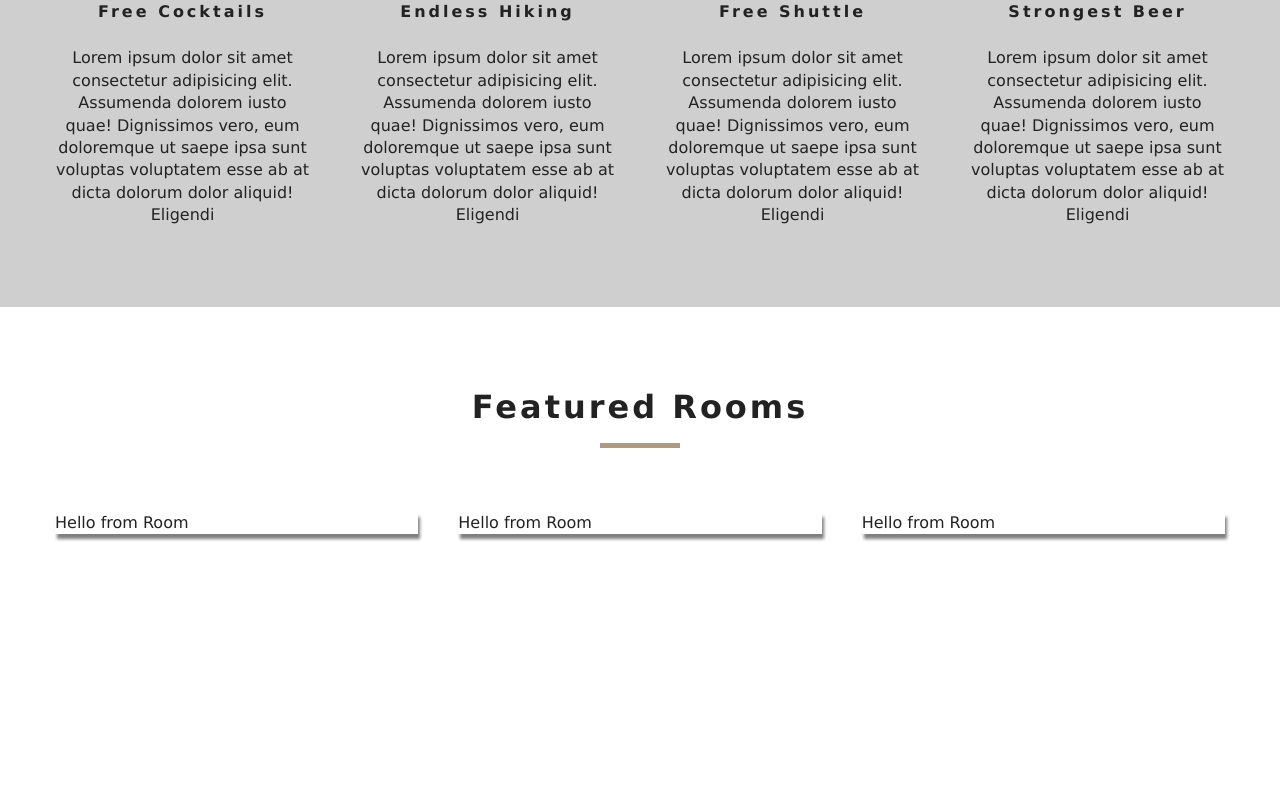
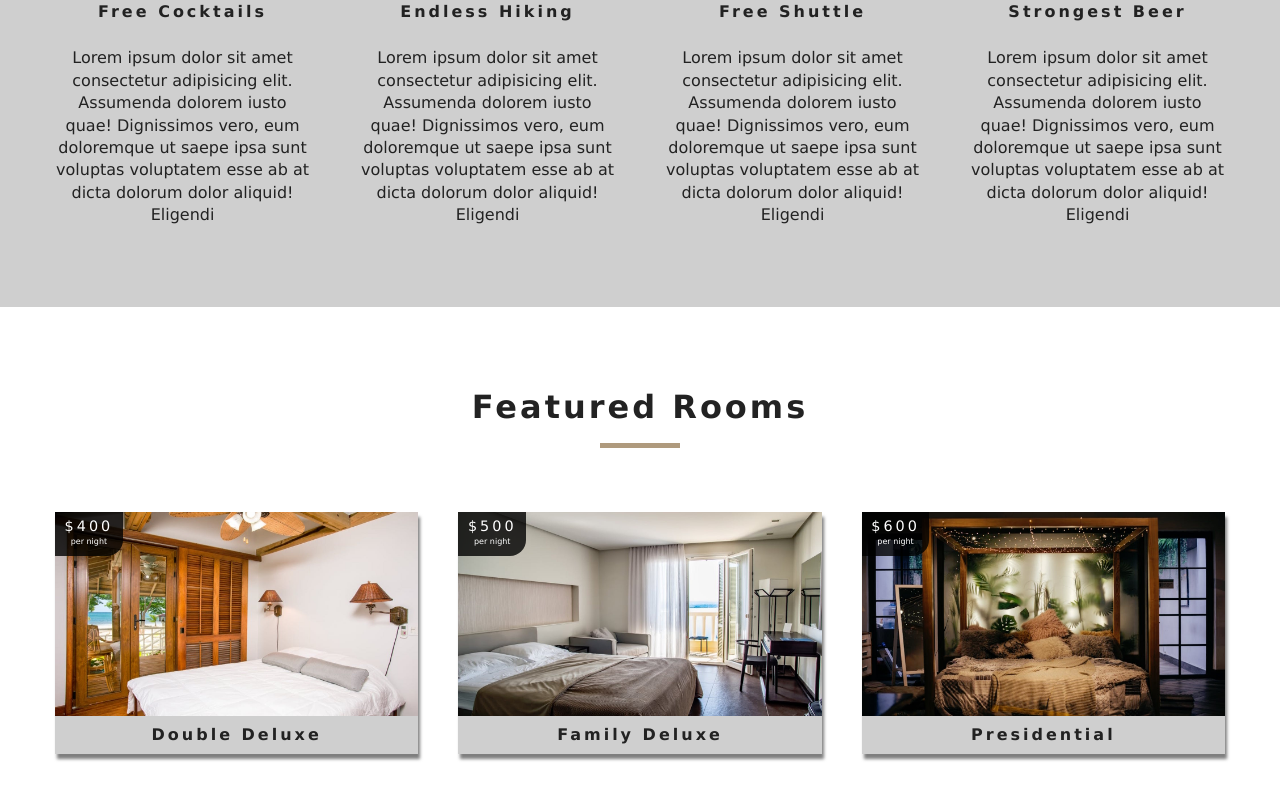
Before and after one commit to emdang1/luxury-houses, a React (Create React App) app: page / in a window 1280 px wide. Shown: the part 1084-1884 px from the top of the page. Before the commit the page ends 1698 px from the top, so only its background shows below. Built offline with nearby package versions, Linux system fonts and the light colour scheme.

Commit message:
featured rooms finished, added propTypes to Room component

```diff
--- a/src/components/Room.js
+++ b/src/components/Room.js
@@ -1,7 +1,33 @@
 import React from 'react';
+import PropTypes from 'prop-types';
+import { Link } from 'react-router-dom';
 
-const Room = () => {
-  return <div className='room'>Hello from Room</div>;
+const Room = ({ room }) => {
+  const { name, slug, images, price } = room;
+  return (
+    <article className='room'>
+      <div className='img-container'>
+        <img src={images[0]} alt='single room' />
+        <div className='price-top'>
+          <h6>${price}</h6>
+          <p>per night</p>
+        </div>
+        <Link to={`/rooms/${slug}`} className='btn-primary room-link'>
+          Details
+        </Link>
+      </div>
+      <p className='room-info'>{name}</p>
+    </article>
+  );
 };
 
 export default Room;
+
+Room.propTypes = {
+  room: PropTypes.shape({
+    name: PropTypes.string.isRequired,
+    slug: PropTypes.string.isRequired,
+    images: PropTypes.arrayOf(PropTypes.string).isRequired,
+    price: PropTypes.number.isRequired,
+  }),
+};
```
